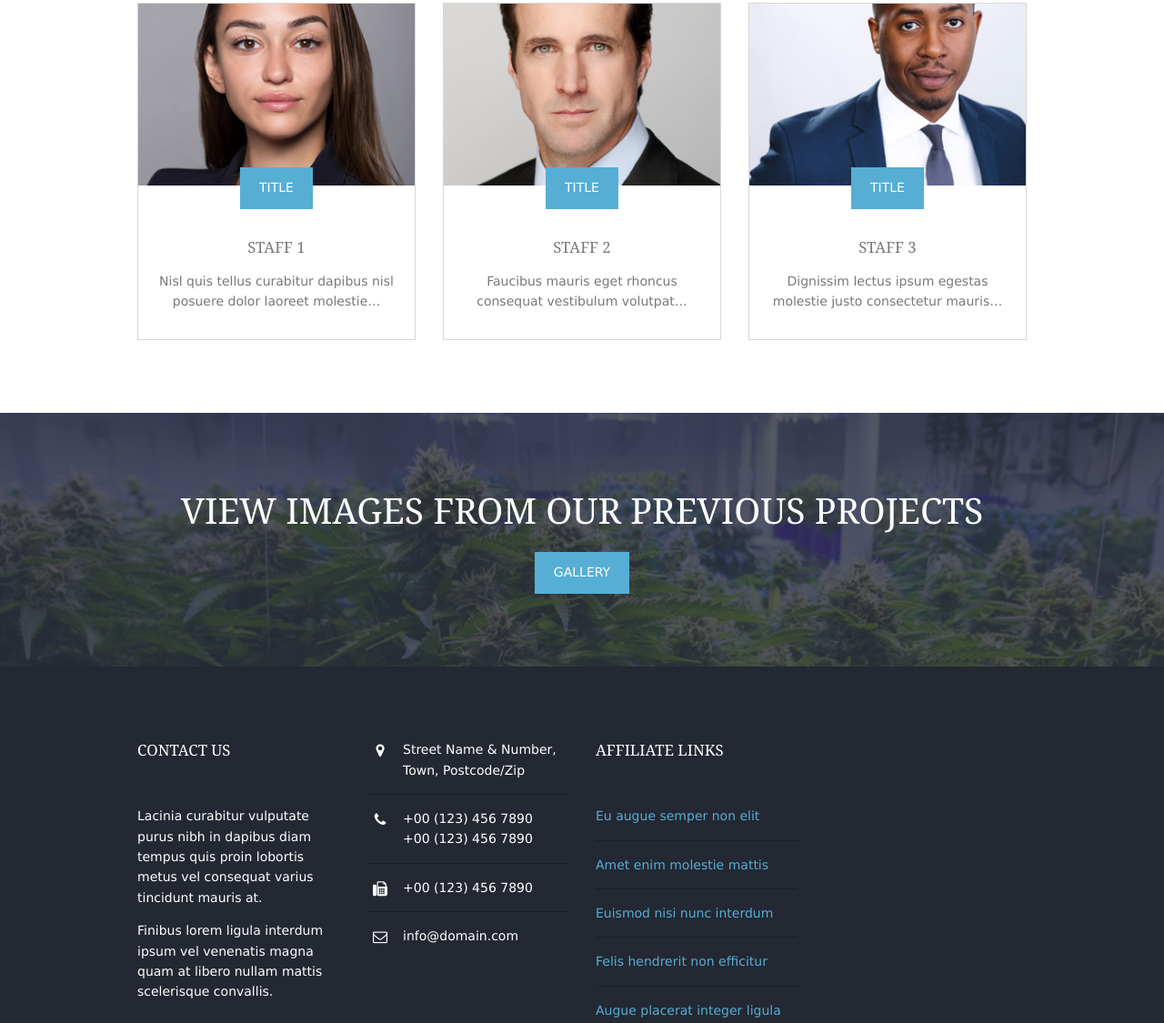
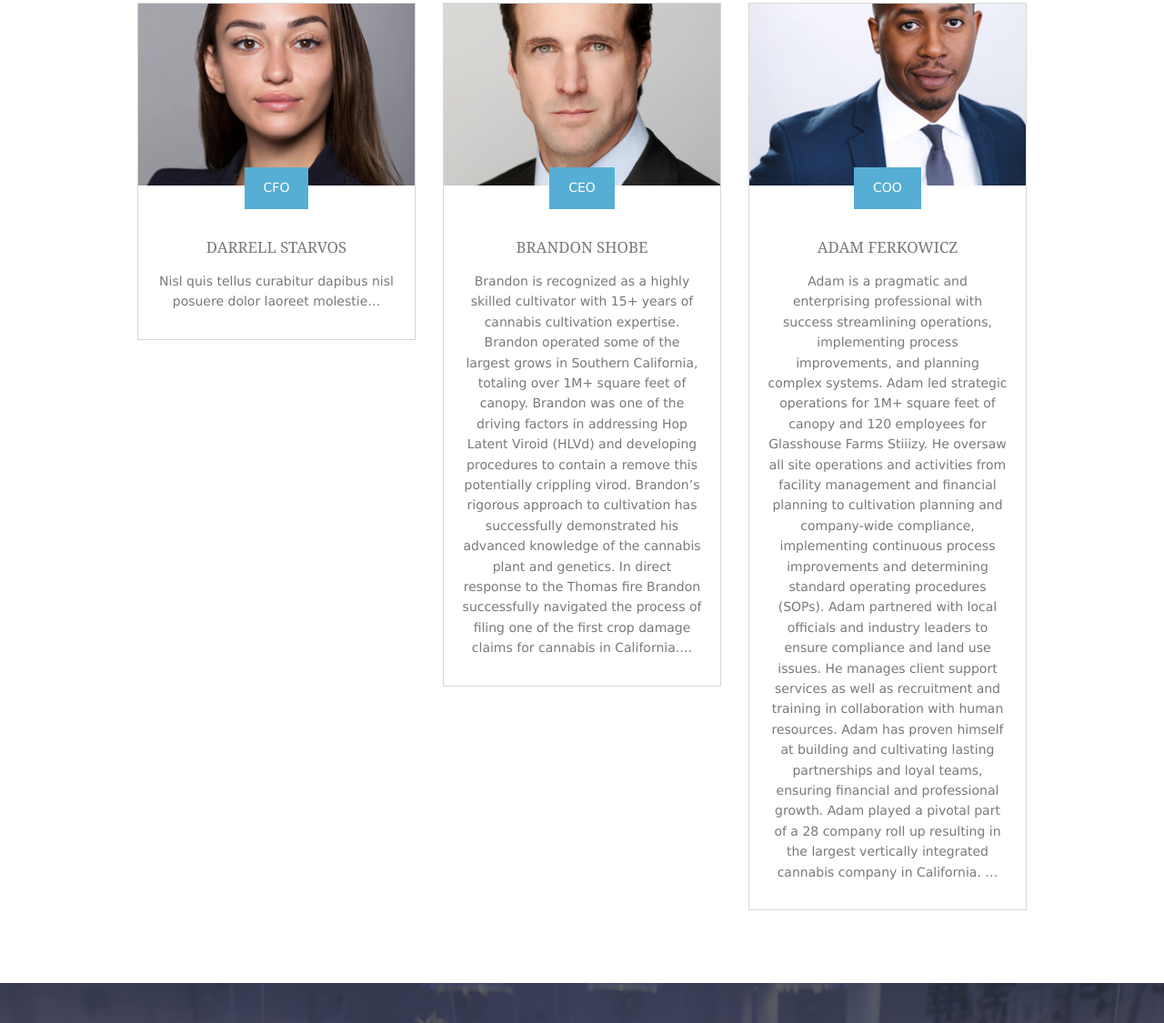
Before and after one commit to ultra-vi0let/teamAG, a plain HTML site: page index.html in a window 1280 px wide. Shown: the part 2166-3291 px from the top of the page at 91% size. Drawn offline with Linux system fonts and the light colour scheme.

Commit message:
incr. change to staff

```diff
--- a/index.html
+++ b/index.html
@@ -155,10 +155,10 @@ TEAM Ag SOLUTIONS WEBSITE
       <li class="one_third first">
         <article>
           <figure><img src="images/demo/headshot1.png" alt="">
-            <figcaption><a class="btn medium">Title</a></figcaption>
+            <figcaption><a class="btn medium">CFO</a></figcaption>
           </figure>
           <div class="excerpt">
-            <h6 class="heading">Staff 1</h6>
+            <h6 class="heading">Darrell Starvos</h6>
             <p>Nisl quis tellus curabitur dapibus nisl posuere dolor laoreet molestie&hellip;</p>
           </div>
         </article>
@@ -166,22 +166,25 @@ TEAM Ag SOLUTIONS WEBSITE
       <li class="one_third">
         <article>
           <figure><img src="images/demo/headshot2.png" alt="">
-            <figcaption><a class="btn medium">Title</a></figcaption>
+            <figcaption><a class="btn medium">CEO</a></figcaption>
           </figure>
           <div class="excerpt">
-            <h6 class="heading">Staff 2</h6>
-            <p>Faucibus mauris eget rhoncus consequat vestibulum volutpat&hellip;</p>
+            <h6 class="heading">Brandon Shobe</h6>
+            <p>Brandon is recognized as a highly skilled cultivator with 15+ years of cannabis cultivation expertise. Brandon operated some of the largest grows in Southern California, totaling over 1M+ square feet of canopy. Brandon was one of the driving factors in addressing Hop Latent Viroid (HLVd) and developing procedures to contain a remove this potentially crippling virod.
+Brandon’s rigorous approach to cultivation has successfully demonstrated his advanced knowledge of the cannabis plant and genetics. In direct response to the Thomas fire Brandon successfully navigated the process of filing one of the first crop damage claims for cannabis in California.&hellip;</p>
           </div>
         </article>
       </li>
       <li class="one_third">
         <article>
           <figure><img src="images/demo/headshot3.png" alt="">
-            <figcaption><a class="btn medium">Title</a></figcaption>
+            <figcaption><a class="btn medium">COO</a></figcaption>
           </figure>
           <div class="excerpt">
-            <h6 class="heading">Staff 3</h6>
-            <p>Dignissim lectus ipsum egestas molestie justo consectetur mauris&hellip;</p>
+            <h6 class="heading">Adam Ferkowicz</h6>
+            <p>Adam is a pragmatic and enterprising professional with success streamlining operations, implementing process improvements, and planning complex systems. Adam led strategic operations for 1M+ square feet of canopy and 120 employees for Glasshouse Farms Stiiizy. He oversaw all site operations and activities from facility management and financial planning to cultivation planning and company-wide compliance, implementing continuous process improvements and determining standard operating procedures (SOPs).
+Adam partnered with local officials and industry leaders to ensure compliance and land use issues. He manages client support services as well as recruitment and training in collaboration with human resources. Adam has proven himself at building and cultivating lasting partnerships and loyal teams, ensuring financial and professional growth. Adam played a pivotal part of a 28 company roll up resulting in the largest vertically integrated cannabis company in California.
+&hellip;</p>
           </div>
         </article>
       </li>
```
Also changed, not shown: 1 other file.
